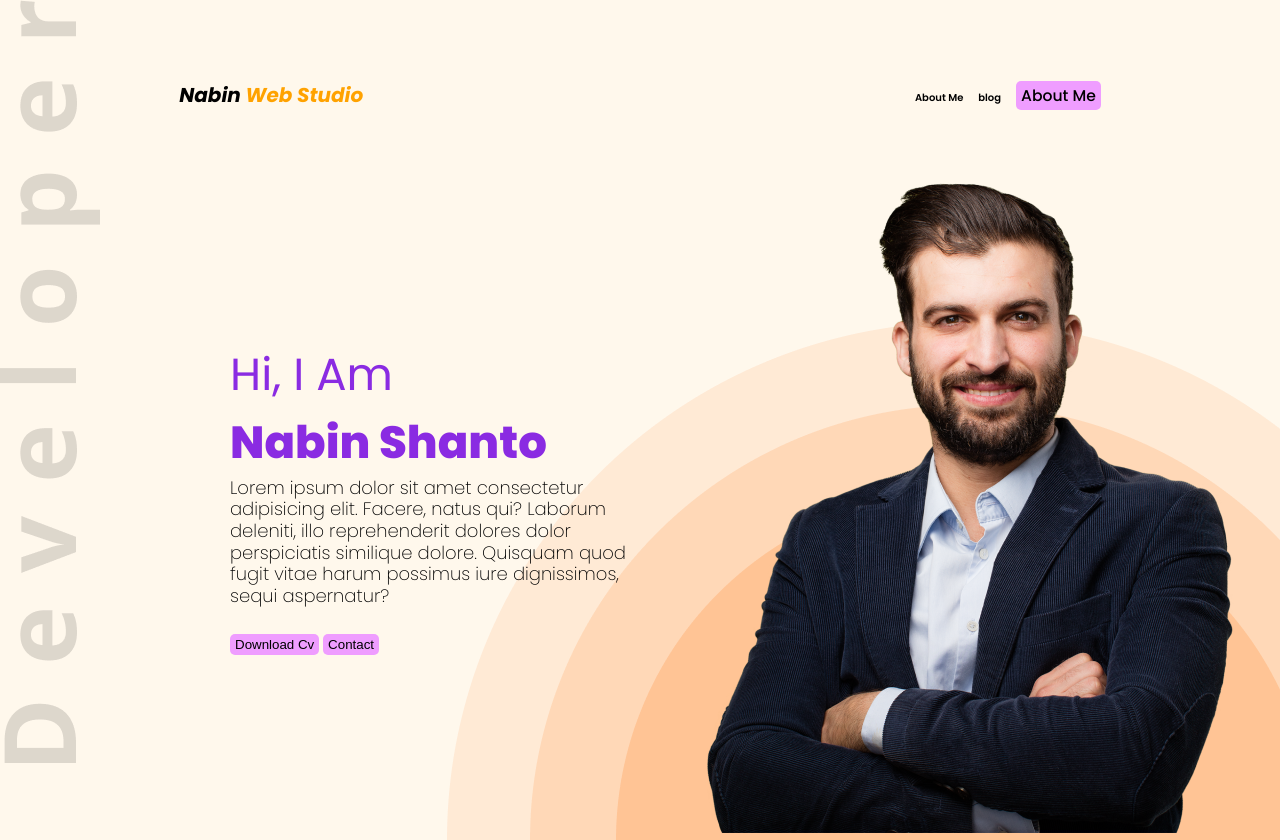
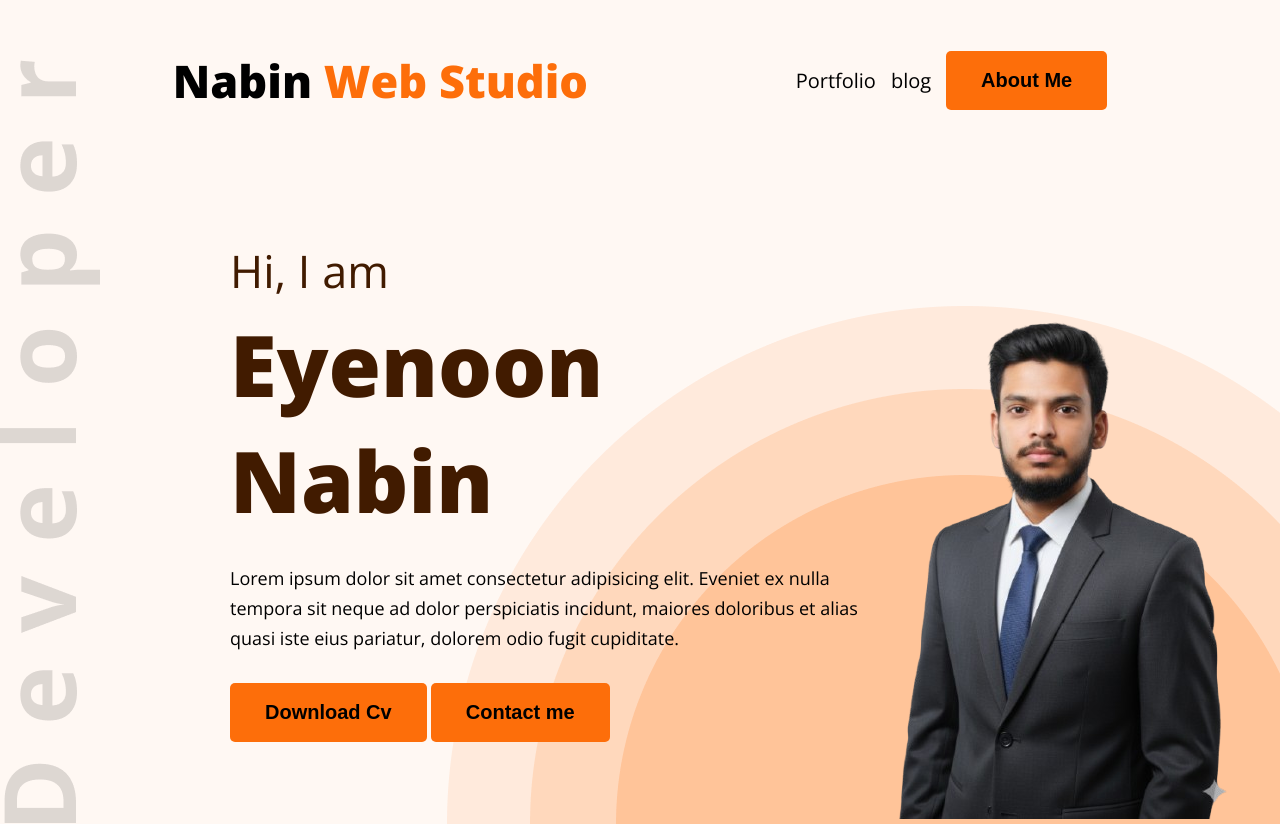
Before and after one commit to Eyenoon-Nabin/My-Portfolio-Project, a plain HTML site: page index.html in a window 1280 px wide. Drawn offline with nearby package versions, Linux system fonts and the light colour scheme.

Commit message:
Code Correction

```diff
--- a/index.html
+++ b/index.html
@@ -4,38 +4,37 @@
     <meta charset="UTF-8">
     <meta name="viewport" content="width=device-width, initial-scale=1.0">
     <title>My portfolio Project</title>
-
-<link rel="preconnect" href="https://fonts.googleapis.com">
+    <link rel="preconnect" href="https://fonts.googleapis.com">
 <link rel="preconnect" href="https://fonts.gstatic.com" crossorigin>
-<link href="https://fonts.googleapis.com/css2?family=Poppins:ital,wght@0,100;0,200;0,300;0,400;0,500;0,600;0,700;0,800;0,900;1,100;1,200;1,300;1,400;1,500;1,600;1,700;1,800;1,900&display=swap" rel="stylesheet">
+<link href="https://fonts.googleapis.com/css2?family=Open+Sans:ital,wght@0,300..800;1,300..800&display=swap" rel="stylesheet">
 <link rel="stylesheet" href="style.css">
 </head>
-<body class="poppins-semibold">
+<body class="font-open-sans">
     <header>
         <nav>
-        <div class="logo"><h3 class ="poppins-bold-italic">Nabin <span class="orenge">Web Studio</span></h3></div>
+        <div class="logo">
+            <h3 class ="">Nabin <span class="orenge">Web Studio</span></h3>
+        </div>
 
         <ul class="menu">
-            <li><a href="http://">About Me</a></li>
+            <li><a href="http://">Portfolio</a></li>
             <li><a href="http://">blog</a></li>
-            <li><button class="btn"><h3 class="poppins-medium">About Me</h3> </button></li>
+            <li><button class="btn" class="">About Me</button></li>
         </ul>
         </nav>
 
         <section id="banner">
-            <div class="banner-content">
-                <h4>Hi, I Am</h4>
-                <h1>Nabin Shanto</h1>
-                <p>Lorem ipsum dolor sit amet consectetur adipisicing elit. Facere, natus qui? Laborum deleniti, illo reprehenderit dolores dolor perspiciatis similique dolore. Quisquam quod fugit vitae harum possimus iure dignissimos, sequi aspernatur?</p>
-           <br>
-            <div>
-                <button class="btn">Download Cv</button>
-                <button class="btn">Contact</button>
+            <div class="banner-contant">
+                <h2>Hi, I am</h2>
+                <h1>Eyenoon Nabin</h1>
+                <p>Lorem ipsum dolor sit amet consectetur adipisicing elit. Eveniet ex nulla tempora sit neque ad dolor perspiciatis incidunt, maiores doloribus et alias quasi iste eius pariatur, dolorem odio fugit cupiditate.</p>
+
+                <div>
+                    <button class="btn">Download Cv</button>
+                    <button class="btn">Contact me</button>
+                </div>
             </div>
-            </div>
-            <div class="banner-image">
-                <img src="images/hardy.png" alt="">
-            </div>
+            <div class="image"><img src="images/nabin.png" alt=""></div>
         </section>
     </header>
 
--- a/style.css
+++ b/style.css
@@ -6,138 +6,34 @@
 }
 
 
-.poppins-thin {
-  font-family: "Poppins", sans-serif;
-  font-weight: 100;
-  font-style: normal;
+.font-open-sans {
+  font-family: "Open Sans", sans-serif;
+  font-optical-sizing: auto;
 }
 
-.poppins-extralight {
-  font-family: "Poppins", sans-serif;
-  font-weight: 200;
-  font-style: normal;
-}
-
-.poppins-light {
-  font-family: "Poppins", sans-serif;
-  font-weight: 300;
-  font-style: normal;
-}
-
-.poppins-regular {
-  font-family: "Poppins", sans-serif;
-  font-weight: 400;
-  font-style: normal;
-}
-
-.poppins-medium {
-  font-family: "Poppins", sans-serif;
-  font-weight: 500;
-  font-style: normal;
-}
-
-.poppins-semibold {
-  font-family: "Poppins", sans-serif;
-  font-weight: 600;
-  font-style: normal;
-}
-
-.poppins-bold {
-  font-family: "Poppins", sans-serif;
-  font-weight: 700;
-  font-style: normal;
-}
-
-.poppins-extrabold {
-  font-family: "Poppins", sans-serif;
-  font-weight: 800;
-  font-style: normal;
-}
-
-.poppins-black {
-  font-family: "Poppins", sans-serif;
+.logo h3 {
+  font-size: 45px;
   font-weight: 900;
-  font-style: normal;
-}
-
-.poppins-thin-italic {
-  font-family: "Poppins", sans-serif;
-  font-weight: 100;
-  font-style: italic;
-}
-
-.poppins-extralight-italic {
-  font-family: "Poppins", sans-serif;
-  font-weight: 200;
-  font-style: italic;
-}
-
-.poppins-light-italic {
-  font-family: "Poppins", sans-serif;
-  font-weight: 300;
-  font-style: italic;
-}
-
-.poppins-regular-italic {
-  font-family: "Poppins", sans-serif;
-  font-weight: 400;
-  font-style: italic;
-}
-
-.poppins-medium-italic {
-  font-family: "Poppins", sans-serif;
-  font-weight: 500;
-  font-style: italic;
-}
-
-.poppins-semibold-italic {
-  font-family: "Poppins", sans-serif;
-  font-weight: 600;
-  font-style: italic;
-}
-
-.poppins-bold-italic {
-  font-family: "Poppins", sans-serif;
-  font-weight: 700;
-  font-style: italic;
-}
-
-.poppins-extrabold-italic {
-  font-family: "Poppins", sans-serif;
-  font-weight: 800;
-  font-style: italic;
-}
-
-.poppins-black-italic {
-  font-family: "Poppins", sans-serif;
-  font-weight: 900;
-  font-style: italic;
-}
-
-
-.logo h3 {
-  font-size: 20px;
-  font-weight: bold;
 }
 
 
 .orenge {
-  color: rgb(255, 162, 0);
+  color: #FD6E0A;
 }
 
 
 header {
-  background-color: rgb(240, 228, 217);
-  background: url("../images/developer.png") , url("../images/header_bg.png"),rgb(255, 248, 236);
-  background-position: top left, bottom right;
+  background-color: #FFF8F3;
+  background: url("../images/developer.png") , url("../images/header_bg.png") , #FFF8F3;
+  background-position: bottom left, bottom right;
   background-repeat: no-repeat;
-  padding-top: 80px;
+  padding-top: 50px;
 }
 
 
 nav {
-  width: 72%;
-  max-width: 1912px;
+  width: 73%;
+  max-width: 1140px;
   margin: 0 auto;
   display: flex;
   justify-content: space-between;
@@ -148,23 +44,25 @@ nav .menu {
   display: flex;
   list-style-type: none;
   gap: 15px;
-  color: rgb(27, 2, 2);
+  color: rgb(0, 0, 0);
   text-decoration: none;
   align-items: center;
 }
 
 nav .menu a {
-  font-size: 10px;
+  font-size: 20px;
   color: #000;
   text-decoration: none;
 }
 
 
 .btn {
-  background-color: rgb(239, 157, 255);
+  background-color: #FD6E0A;
   border: none;
   border-radius: 5px;
-  padding: 3px 5px;
+  padding: 18px 35px;
+  font-size: 20px;
+  font-weight: 600;
   cursor: pointer;
 }
 
@@ -176,23 +74,32 @@ nav .menu a {
   justify-content: space-between;
   align-items: center;
 }
-#banner .banner-content h4 {
+#banner .banner-contant h2 {
   font-size: 45px;
   font-weight: 400;
-  color: blueviolet;
+  color: #411b00;
+  margin-bottom: 5px;
 }
-#banner .banner-content h1 {
-  font-size: 45px;
+
+#banner .banner-contant h1 {
+  font-size: 85px;
   font-weight: 800;
-  color: blueviolet;
+  color: #411b00;
+  margin-bottom: 25px;
 }
-#banner .banner-content p {
+#banner .banner-contant p {
   font-size: 18px;
   font-weight: 200;
-  line-height: 1.2;
+  line-height: 30px;
   color: rgb(0, 0, 0);
+  margin-bottom: 30px;
 }
 #banner .banner-content {
   max-width: 585px;
   vertical-align: middle;
 }
+
+#banner .image {
+  max-width: 900px;
+  vertical-align: middle;
+}
```
Also changed, not shown: images/nabin.png (added).
